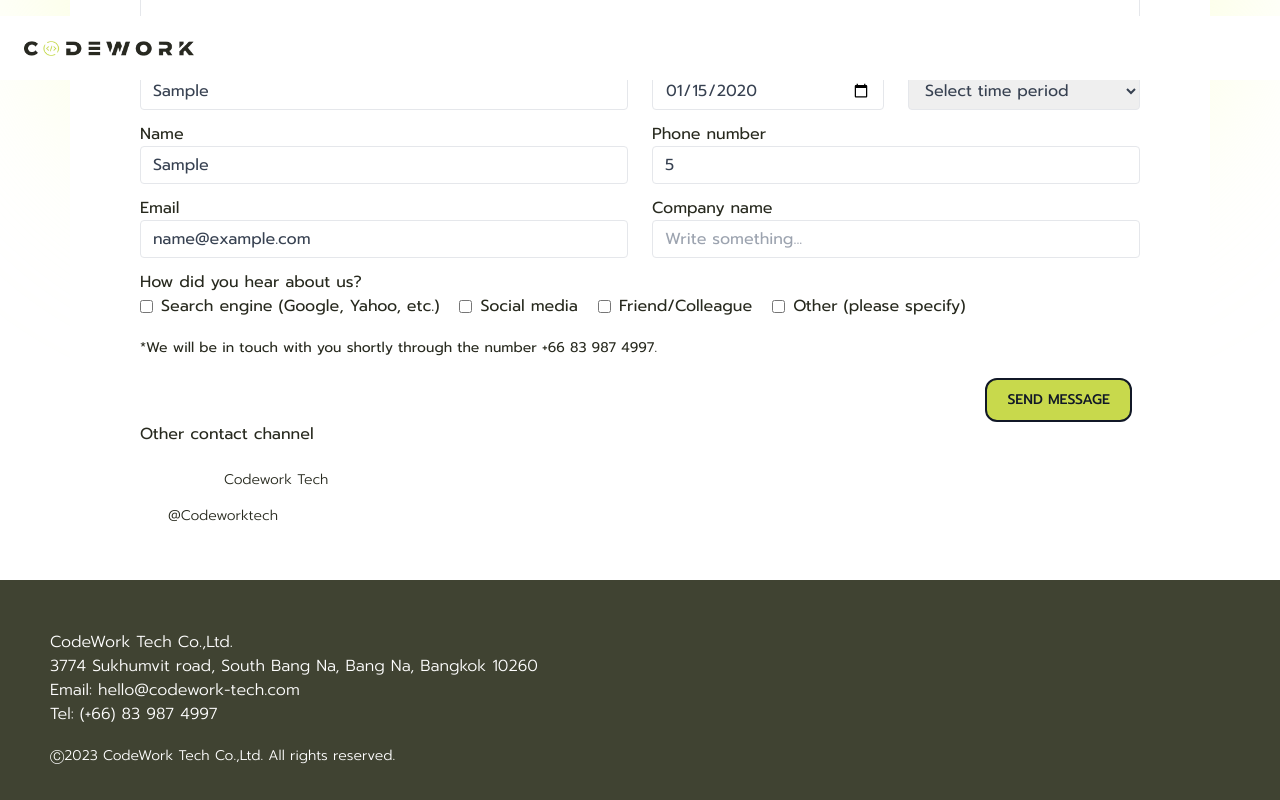
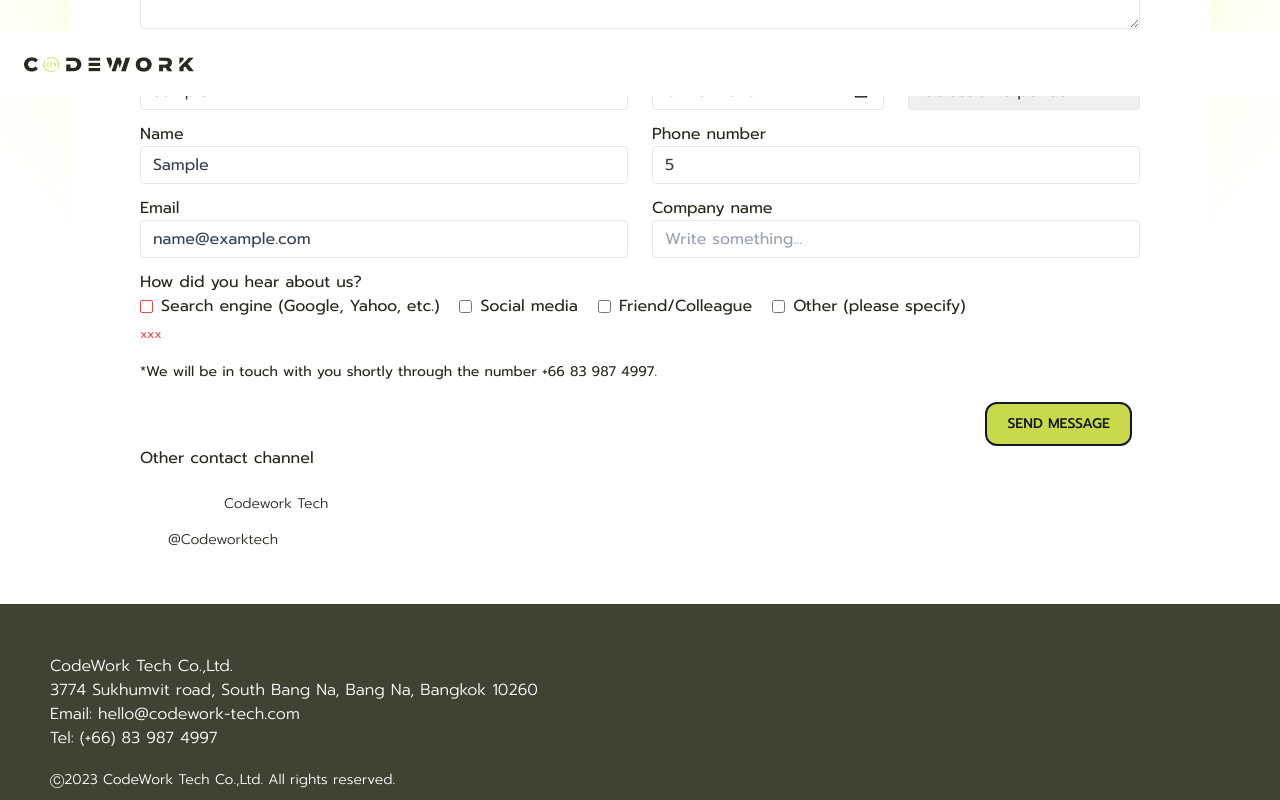
Before and after one commit to The-Alzhemist/codework-landing-page, a Next.js app: page /contact-us in a window 1280 px wide. Both pictures are taken after typing "Sample", "Sample", "Sample", "name@example.com", "2020-01-15", "5" into the empty fields and a click on the button "SEND MESSAGE". Shown: the part 419-1219 px from the top of the page. Built offline with nearby package versions, Linux system fonts and the light colour scheme; some icons are missing.

Commit message:
update: checkbox error message showed

```diff
--- a/src/components/ContactUs/FormSpree-form.tsx
+++ b/src/components/ContactUs/FormSpree-form.tsx
@@ -26,7 +26,7 @@ const ContactForm = ({
 }: WithFormSpreeFormProps) => {
 
   const testfunc = (e: any) => {
-    alert('xxx')
+    console.log(e)
   };
 
   return (
@@ -42,7 +42,7 @@ const ContactForm = ({
         </h1>
         <form
           className="w-full max-w-[1440px] px-2 md:px-5"
-          onSubmit={handleSubmit(sendDataToFromSpree)}
+          onSubmit={handleSubmit(testfunc)}
           noValidate
         >
           {/* row 1 */}
@@ -178,6 +178,9 @@ const ContactForm = ({
                 name="channels.searchEngine"
                 label="Search engine (Google, Yahoo, etc.)"
                 labelClassName=""
+                rules={{
+                  required: { value: true, message: "xxx" },
+                }}
                 inputClassName="ml-0"
               />
               <CheckboxFieldx
@@ -185,7 +188,7 @@ const ContactForm = ({
                 name="channels.social"
                 label="Social media"
                 rules={{
-                  required: { value: true, message: "xxx" },
+                  required: { value: false, message: "" },
                 }}
                 labelClassName=""
               />
@@ -199,6 +202,9 @@ const ContactForm = ({
                 <CheckboxFieldx
                   control={control}
                   name="channels.other"
+                  rules={{
+                    required: { value: false, message: "" },
+                  }}
                   label="Other (please specify)"
                   labelClassName=""
                 />
--- a/src/components/ContactUs/withFormSpree-form.tsx
+++ b/src/components/ContactUs/withFormSpree-form.tsx
@@ -23,7 +23,7 @@ const withFormSpreeForm = (Component: React.FC<WithFormSpreeFormProps>) => {
     const [state, sendDataToFromSpree] = useFormSpree(PRIVATE_MAIL_TEST);
 
     const isShowOtherChannel = watch('channels.other')
-    console.log('xxx')
+
 
     useEffect(() => {
       if (!state.submitting && !state.errors && state.succeeded) {
--- a/src/components/form/CheckboxFields/CheckbboxFields.tsx
+++ b/src/components/form/CheckboxFields/CheckbboxFields.tsx
@@ -19,6 +19,7 @@ const CheckboxFieldx = ({
     rules={rules}
     name={name}
     render={({ field: { onChange, value }, fieldState: { error } }) => (
+      <div className="flex flex-col">
         <div className={twMerge("flex flex-wrap  items-center", className)}>
           <input
             type="checkbox"
@@ -28,11 +29,20 @@ const CheckboxFieldx = ({
             }}
             disabled={disabled}
             className={twMerge(
-            `mx-2 disabled:bg-gray-300 disabled:text-gray-500 disabled:cursor-not-allowed`,
+              `${
+                error &&
+                "h-[13px] w-[13px] rounded-sm appearance-none border border-red-500"
+              } mx-2 disabled:bg-gray-300 disabled:text-gray-500 disabled:cursor-not-allowed`,
               inputClassName
             )}
           />
           {label && <span className={labelClassName}>{label}</span>}
+        </div>
+        {error && (
+          <div className="mt-[8px] text-xs text-red-500 top-full">
+            {error.message}
+          </div>
+        )}
       </div>
     )}
   />
--- a/src/components/form/CheckboxFields/interface.ts
+++ b/src/components/form/CheckboxFields/interface.ts
@@ -11,7 +11,7 @@ export interface CheckboxFieldProps {
   className?: string
   label: string
   labelClassName?: string
-  checked?: any
-  disabled?:any,
-  inputClassName?:any,
+  checked?: boolean
+  disabled?:boolean,
+  inputClassName?:string,
 }
```
Lines whose indentation alone changed are shown as unchanged.
